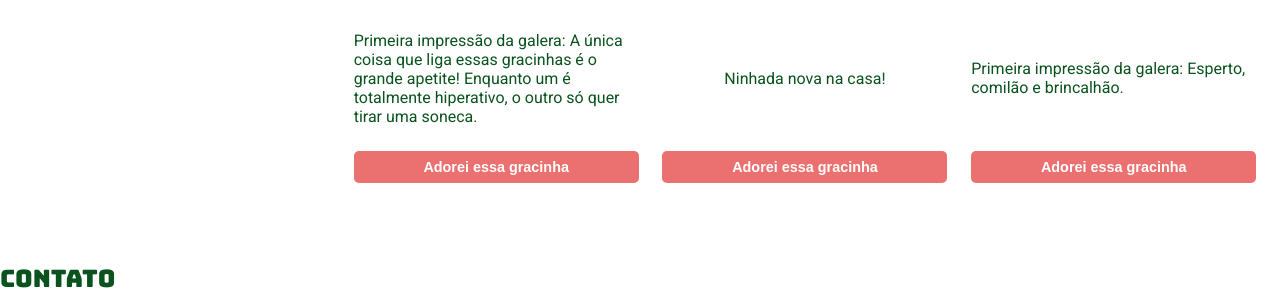
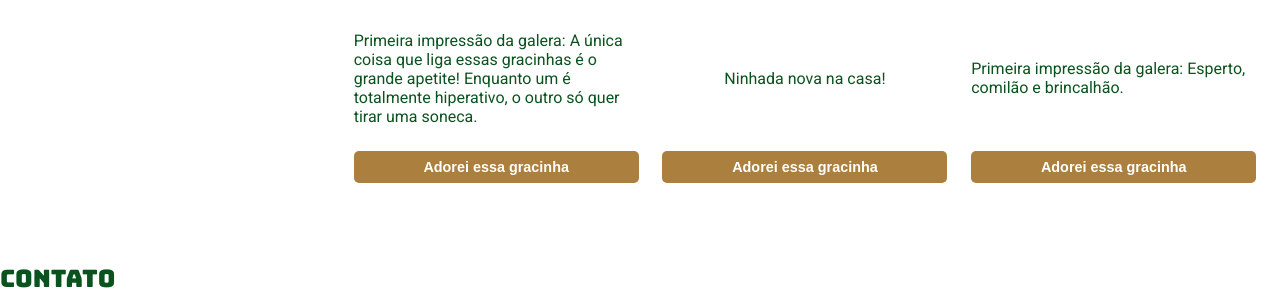
Before and after one commit to mscirl/meu-novo-amigo-ong, a plain HTML site: page index.html in a window 1280 px wide. Shown: the part 1283-1590 px from the top of the page. Drawn offline with nearby package versions, Linux system fonts and the light colour scheme.

Commit message:
Commit de protótipo de página web para ONG's de animais

```diff
--- a/main.css
+++ b/main.css
@@ -115,7 +115,7 @@ button {
     margin-top: 5px;
     border: none;
     border-radius: 5px;
-    background-color: #eb7070;
+    background-color: #ab7f3d;
     color: #fff;
     font-size: 0.9em;
     font-weight: bold;
```
